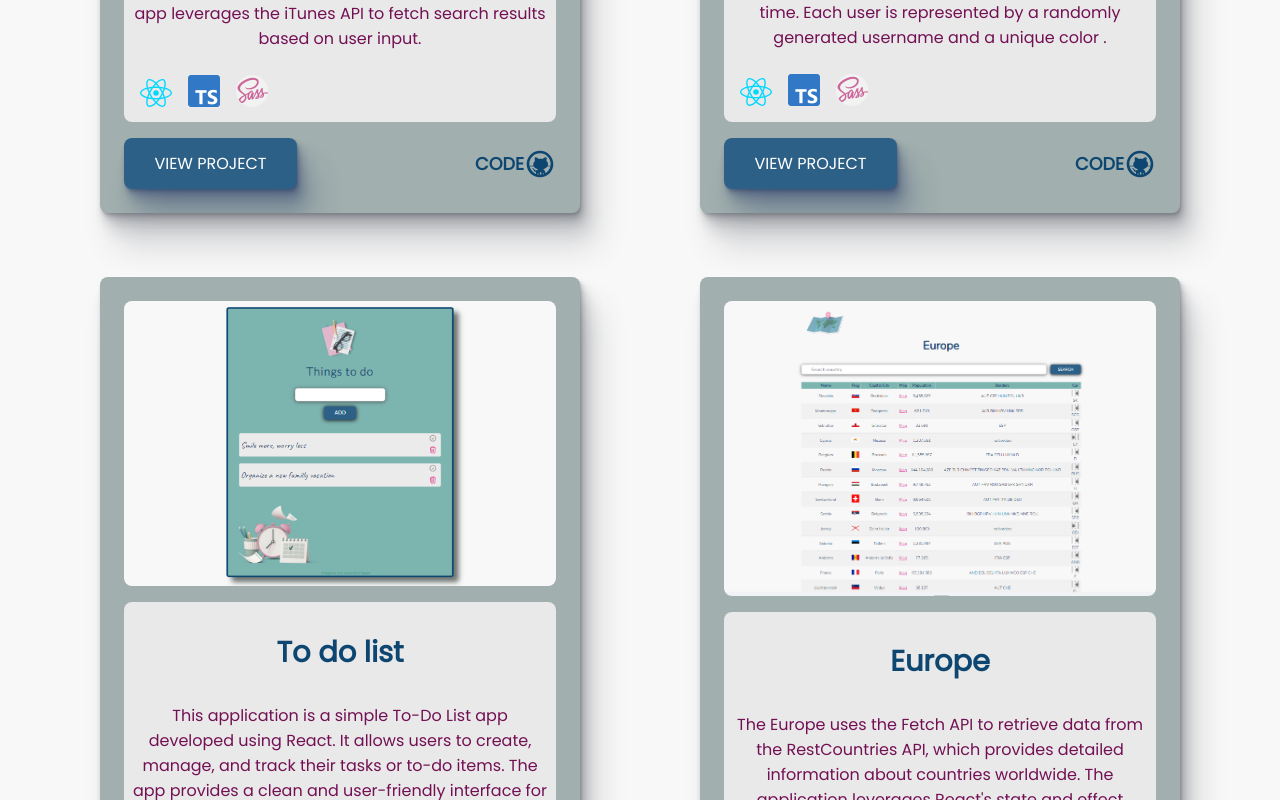
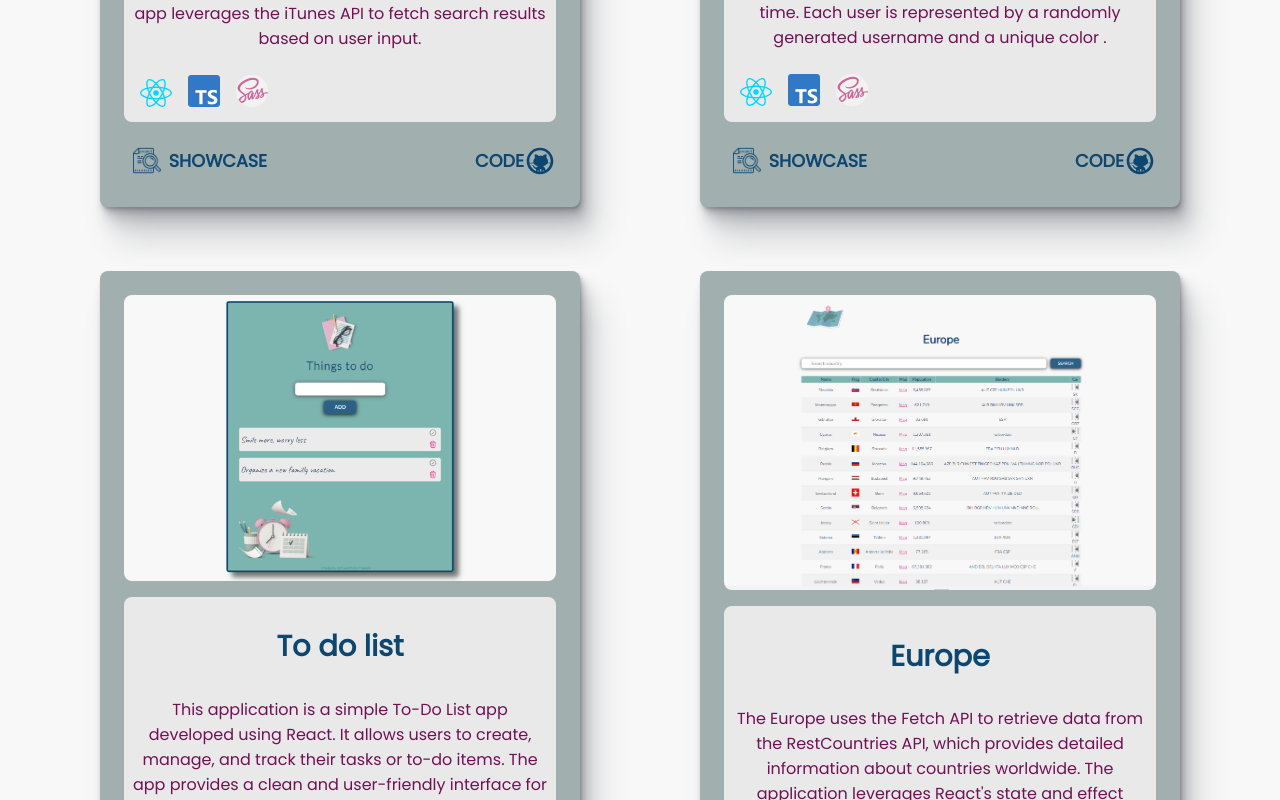
Before and after one commit to Ivanaarbutina/Portfolio, a React (Vite) app: page /work in a window 1280 px wide. Shown: the part 900-1700 px from the top of the page. Built offline with nearby package versions, Linux system fonts and the light colour scheme; a web font is replaced by a local one.

Commit message:
add icon, and remove button from work-list

```diff
--- a/src/features/work/work-list.tsx
+++ b/src/features/work/work-list.tsx
@@ -1,7 +1,8 @@
 import { works } from "./data/work-data";
-import Button from "../../components/button";
+
 import GitHub from "../../assets/icons/github";
 import { useTranslation } from "react-i18next";
+import viewIcon from "./../../assets/icons/icons8-view-64.png";
 
 const WorkList = () => {
   const { t } = useTranslation();
@@ -23,8 +24,10 @@ const WorkList = () => {
                 </div>
               </div>
               <div className="work__link">
-                <a href={path} target="_blank">
-                  <Button color="blue" text={t("project-button")}></Button>
+                <a href={path} target="_blank" className="work__link__project">
+                  <img src={viewIcon} />
+
+                  {t("project-showcase")}
                 </a>
                 <a href={gitHub} target="_blank" className="work__github">
                   Code
--- a/src/i18n/en/translation.json
+++ b/src/i18n/en/translation.json
@@ -46,7 +46,7 @@
   "project-3-desc": "This application is a simple To-Do List app developed using React. It allows users to create, manage, and track their tasks or to-do items. The app provides a clean and user-friendly interface for adding new tasks, marking tasks as completed, and deleting tasks as they are completed.",
   "project-4": "Europe",
   "project-4-desc": "The Europe uses the Fetch API to retrieve data from the RestCountries API, which provides detailed information about countries worldwide. The application leverages React's state and effect hooks to manage the data and provide real-time updates to the user interface.",
-  "project-button": "view project",
+  "project-showcase": " Showcase",
   "contact-section": "Contact",
   "contact-title": "Let's work together!",
   "contact-desc": " Please reach out, I would love to hear more about you, your project and how can I help!",
--- a/src/i18n/hr/translation.json
+++ b/src/i18n/hr/translation.json
@@ -9,7 +9,7 @@
   "intro-desc": " nalazim se na uzbudljivom putu izrade sjajnih web stranica. Svoje vještine kodiranja spajam s neutoljivom znatiželjom, čineći svaki izazov šansom za rast. Trenutno tražim priliku da udahnem život svojim idejama i učim od najboljih u industriji. ",
   "skills": "moje vještine",
   "projects-title": "Moji projekti",
-  "projects-desc": "Ove aplikacije predstavljaju različite primjere projekata koje sam radila pomoću Reacta i TypeScripta, kao i integriranje vanjskih API-ja za komunikaciju s drugim uslugama. Svaka od ovih aplikacija imaju svoj jedinstveni fokus i funkcionalnosti, ali svi oni dijele zajedničke karakteristike kao što su čista korisnička sučelja, responzivan dizajn te brz i učinkovit rad.",
+  "projects-desc": "Ove aplikacije predstavljaju različite primjere projekata koje sam radila pomoću Reacta i TypeScripta, kao i integraciju vanjskih API-ja za komunikaciju s drugim servisima. Svaka od ovih aplikacija imaju svoj jedinstveni fokus i funkcionalnosti, ali svi oni dijele zajedničke karakteristike kao što su čista korisnička sučelja, responzivan dizajn te brz i učinkovit rad.",
   "projects-music": "App za pretragu glazbe",
   "projects-music-desc": "Pronađite svoju omiljenu pjesmu i uživajte...",
   "projects-todo": "To-do lista",
@@ -43,7 +43,7 @@
   "project-3-desc": "Ovo je jednostavna aplikacija za popis zadataka razvijena koristeći React. Omogućuje korisnicima da stvaraju, upravljaju i prate svoje zadatke ili stavke za obavljanje. Aplikacija pruža jednostavno sučelje za dodavanje novih zadataka, označavanje zadataka kao dovršenih i brisanje zadataka kada ih dovršimo.",
   "project-4": "Europa",
   "project-4-desc": "Aplikacija Europe koristi Fetch API za dohvaćanje podataka iz RestCountries API-ja, koji pruža detaljne informacije o zemljama Europe. Aplikacija koristi React-ove hooks za upravljanje stanjem i efektima kako bi omogućila realno vrijeme ažuriranja korisničkog sučelja.",
-  "project-button": "Pogledajte projekt",
+  "project-showcase": "Prezentacija",
   "contact-section": "Kontakt",
   "contact-title": "Radimo zajedno !",
   "contact-desc": " Javite se, voljela bih čuti više o vama, vašem projektu i kako vam mogu pomoći!",
--- a/src/style/features/work/work.scss
+++ b/src/style/features/work/work.scss
@@ -108,4 +108,31 @@
   display: flex;
   justify-content: space-between;
   align-items: center;
+
+  &__project {
+    padding: 0.5rem;
+    display: flex;
+    justify-content: center;
+    align-items: center;
+    flex-direction: row;
+    text-decoration: none;
+    font-size: 0.8rem;
+    text-transform: uppercase;
+    color: var(--color-animated-3);
+    font-weight: 700;
+    transition: all 250ms ease-in-out;
+
+    &:hover {
+      color: #dbf6ed;
+    }
+
+    & img {
+      width: 1.8rem;
+      display: inline-block;
+      margin-right: 0.5rem;
+    }
+    @media (min-width: $media-sm) {
+      font-size: 1.1rem;
+    }
+  }
 }
```
Also changed, not shown: src/assets/icons/icons8-view-64.png (added).
